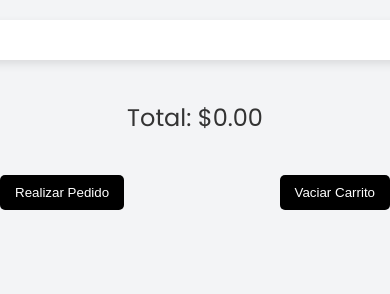
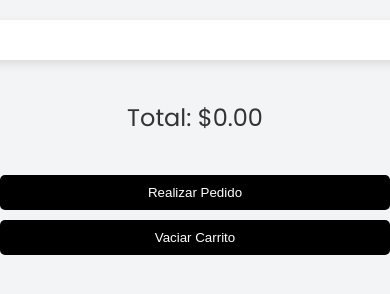
Before and after one commit to raiky01/raiky01.github.io, a plain HTML site: page Paginaweb/carrito.html in a window 390 px wide. Shown: the part 88-382 px from the top of the page. Drawn offline with Linux system fonts and the light colour scheme.

Commit message:
Update carrito.html

```diff
--- a/Paginaweb/carrito.html
+++ b/Paginaweb/carrito.html
@@ -8,13 +8,14 @@
     <style>
         body {
             font-family: 'Poppins', sans-serif;
-            margin: 0;
-            padding: 0;
+            margin: 0; /* Eliminar márgenes */
+            padding: 0; /* Eliminar padding */
             background-color: #f3f4f6;
             color: #333;
             display: flex;
             flex-direction: column;
             align-items: center;
+            width: 100%; /* Asegurarse de que ocupa todo el ancho */
         }
         header {
             background-color: #ffbe00;
@@ -29,12 +30,12 @@
         }
         .productos-carrito {
             max-width: 800px;
-            width: 100%;
+            width: 100%; /* Asegurarse de que ocupa todo el ancho */
             background: white;
             border-radius: 8px;
             box-shadow: 0 4px 10px rgba(0, 0, 0, 0.1);
             padding: 20px;
-            margin: 20px;
+            margin: 20px 0; /* Asegurarse de que tiene margen vertical */
         }
         .producto-carrito {
             display: flex;
@@ -89,6 +90,18 @@
             width: 100%; /* Para que ocupen el 100% del contenedor */
             max-width: 400px; /* Limitar el ancho total */
             margin-top: 20px;
+        }
+
+        /* Estilo para asegurar que todo se vea bien en pantallas pequeñas */
+        @media (max-width: 480px) {
+            .botones-container {
+                flex-direction: column; /* Colocar botones en columna */
+                align-items: center; /* Centrar botones */
+            }
+            .boton {
+                width: 100%; /* Hacer que los botones ocupen el 100% de ancho */
+                margin-bottom: 10px; /* Separar los botones */
+            }
         }
     </style>
 </head>
```
